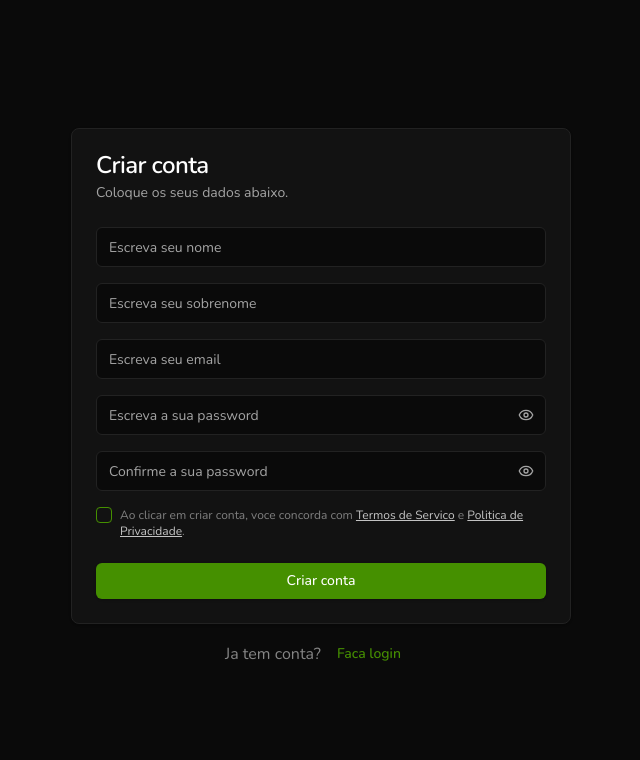
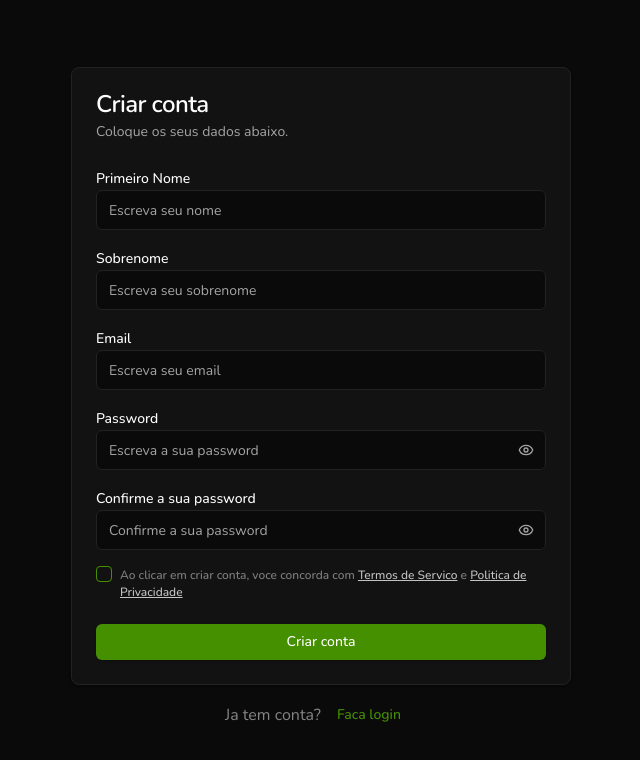
Before and after one commit to Maiiaa30/FinanceTracker, a React (Vite) app: page /signup in a window 1280 px wide. Shown: the top 760 px of the page, without its empty margins (319-959 px from the left). Built offline with nearby package versions, Linux system fonts and the light colour scheme.

Commit message:
add validation to sign up form

```diff
--- a/package.json
+++ b/package.json
@@ -10,7 +10,9 @@
     "preview": "vite preview"
   },
   "dependencies": {
+    "@hookform/resolvers": "^5.2.2",
     "@radix-ui/react-checkbox": "^1.3.3",
+    "@radix-ui/react-label": "^2.1.8",
     "@radix-ui/react-slot": "^1.2.4",
     "@tailwindcss/vite": "^4.1.18",
     "class-variance-authority": "^0.7.1",
@@ -18,10 +20,12 @@
     "lucide-react": "^0.562.0",
     "react": "^19.2.0",
     "react-dom": "^19.2.0",
+    "react-hook-form": "^7.69.0",
     "react-router": "^7.11.0",
     "tailwind-merge": "^3.4.0",
     "tailwindcss": "^4.1.18",
-    "tailwindcss-animate": "^1.0.7"
+    "tailwindcss-animate": "^1.0.7",
+    "zod": "^4.3.4"
   },
   "devDependencies": {
     "@eslint/js": "^9.39.1",
--- a/src/components/passwordsInputs.jsx
+++ b/src/components/passwordsInputs.jsx
@@ -1,10 +1,10 @@
 import { EyeIcon, EyeOffIcon } from "lucide-react";
-import { useState } from "react";
+import { forwardRef, useState } from "react";
 
 import { Button } from "./ui/button";
 import { Input } from "./ui/input";
 
-const PasswordInput = ({ placeholder }) => {
+const PasswordInput = forwardRef(({ placeholder, ...props }, ref) => {
   const [passwordIsVisible, setPasswordIsVisible] = useState(false);
 
   return (
@@ -12,6 +12,8 @@
       <Input
         type={passwordIsVisible ? "text" : "password"}
         placeholder={placeholder}
+        ref={ref}
+        {...props}
       />
       <Button
         className="text-muted-foreground absolute top-0 right-0 bottom-0 my-auto mr-1 h-8 w-8"
@@ -22,6 +24,6 @@
       </Button>
     </div>
   );
-};
+});
 
 export default PasswordInput;
--- /dev/null
+++ b/src/components/ui/form.jsx
@@ -0,0 +1,138 @@
+"use client";
+import * as React from "react"
+import { Slot } from "@radix-ui/react-slot"
+import { Controller, FormProvider, useFormContext } from "react-hook-form";
+
+import { cn } from "@/lib/utils"
+import { Label } from "@/components/ui/label"
+
+const Form = FormProvider
+
+const FormFieldContext = React.createContext(null)
+
+const FormField = (
+  {
+    ...props
+  }
+) => {
+  return (
+    <FormFieldContext.Provider value={{ name: props.name }}>
+      <Controller {...props} />
+    </FormFieldContext.Provider>
+  );
+}
+
+const useFormField = () => {
+  const fieldContext = React.useContext(FormFieldContext)
+  const itemContext = React.useContext(FormItemContext)
+  const { getFieldState, formState } = useFormContext()
+
+  if (!fieldContext) {
+    throw new Error("useFormField should be used within <FormField>")
+  }
+
+  if (!itemContext) {
+    throw new Error("useFormField should be used within <FormItem>")
+  }
+
+  const fieldState = getFieldState(fieldContext.name, formState)
+
+  const { id } = itemContext
+
+  return {
+    id,
+    name: fieldContext.name,
+    formItemId: `${id}-form-item`,
+    formDescriptionId: `${id}-form-item-description`,
+    formMessageId: `${id}-form-item-message`,
+    ...fieldState,
+  }
+}
+
+const FormItemContext = React.createContext(null)
+
+const FormItem = React.forwardRef(({ className, ...props }, ref) => {
+  const id = React.useId()
+
+  return (
+    <FormItemContext.Provider value={{ id }}>
+      <div ref={ref} className={cn("space-y-2", className)} {...props} />
+    </FormItemContext.Provider>
+  );
+})
+FormItem.displayName = "FormItem"
+
+const FormLabel = React.forwardRef(({ className, ...props }, ref) => {
+  const { error, formItemId } = useFormField()
+
+  return (
+    <Label
+      ref={ref}
+      className={cn(error && "text-destructive", className)}
+      htmlFor={formItemId}
+      {...props} />
+  );
+})
+FormLabel.displayName = "FormLabel"
+
+const FormControl = React.forwardRef(({ ...props }, ref) => {
+  const { error, formItemId, formDescriptionId, formMessageId } = useFormField()
+
+  return (
+    <Slot
+      ref={ref}
+      id={formItemId}
+      aria-describedby={
+        !error
+          ? `${formDescriptionId}`
+          : `${formDescriptionId} ${formMessageId}`
+      }
+      aria-invalid={!!error}
+      {...props} />
+  );
+})
+FormControl.displayName = "FormControl"
+
+const FormDescription = React.forwardRef(({ className, ...props }, ref) => {
+  const { formDescriptionId } = useFormField()
+
+  return (
+    <p
+      ref={ref}
+      id={formDescriptionId}
+      className={cn("text-sm text-muted-foreground", className)}
+      {...props} />
+  );
+})
+FormDescription.displayName = "FormDescription"
+
+const FormMessage = React.forwardRef(({ className, children, ...props }, ref) => {
+  const { error, formMessageId } = useFormField()
+  const body = error ? String(error?.message ?? "") : children
+
+  if (!body) {
+    return null
+  }
+
+  return (
+    <p
+      ref={ref}
+      id={formMessageId}
+      className={cn("text-sm font-medium text-destructive", className)}
+      {...props}>
+      {body}
+    </p>
+  );
+})
+FormMessage.displayName = "FormMessage"
+
+export {
+  useFormField,
+  Form,
+  FormItem,
+  FormLabel,
+  FormControl,
+  FormDescription,
+  FormMessage,
+  FormField,
+}
--- /dev/null
+++ b/src/components/ui/label.jsx
@@ -0,0 +1,16 @@
+import * as React from "react"
+import * as LabelPrimitive from "@radix-ui/react-label"
+import { cva } from "class-variance-authority";
+
+import { cn } from "@/lib/utils"
+
+const labelVariants = cva(
+  "text-sm font-medium leading-none peer-disabled:cursor-not-allowed peer-disabled:opacity-70"
+)
+
+const Label = React.forwardRef(({ className, ...props }, ref) => (
+  <LabelPrimitive.Root ref={ref} className={cn(labelVariants(), className)} {...props} />
+))
+Label.displayName = LabelPrimitive.Root.displayName
+
+export { Label }
--- a/src/pages/Signup.jsx
+++ b/src/pages/Signup.jsx
@@ -1,4 +1,7 @@
+import { zodResolver } from "@hookform/resolvers/zod";
+import { useForm } from "react-hook-form";
 import { Link } from "react-router";
+import { z } from "zod";
 
 import PasswordInput from "@/components/passwordsInputs";
 import { Button } from "@/components/ui/button";
@@ -11,26 +14,148 @@
   CardTitle,
 } from "@/components/ui/card";
 import { Checkbox } from "@/components/ui/checkbox";
+import {
+  Form,
+  FormControl,
+  FormField,
+  FormItem,
+  FormLabel,
+  FormMessage,
+} from "@/components/ui/form";
 import { Input } from "@/components/ui/input";
 
+const signupSchema = z.object({
+  firstName: z.string().trim().min(1, {
+    message: "O nome e obrigatorio",
+  }),
+  lastName: z.string().trim().min(1, {
+    message: "O sobrenome e obrigatorio",
+  }),
+  email: z.email({ message: "Email invalido" }),
+  password: z.string().trim().min(6, {
+    message: "A password deve ter pelo menos 6 caracteres",
+  }),
+  passwordConfirmation: z.string().trim().min(6, {
+    message: "A confirmacao de password deve ter pelo menos 6 caracteres",
+  }),
+  terms: z.boolean().refine((val) => val === true, {
+    message: "Voce deve concordar com os termos de servico",
+  }),
+});
+
 const SignupPage = () => {
+  const methods = useForm({
+    resolver: zodResolver(signupSchema),
+    defaultValues: {
+      firstName: "",
+      lastName: "",
+      email: "",
+      password: "",
+      passwordConfirmation: "",
+      terms: false,
+    },
+  });
+
+  const handleSubmit = (data) => {
+    console.log(data);
+  };
+
   return (
     <div className="flex h-screen w-screen flex-col items-center justify-center gap-3">
+      <Form {...methods}>
+        <form onSubmit={methods.handleSubmit(handleSubmit)}>
           <Card className="w-125">
             <CardHeader>
               <CardTitle>Criar conta</CardTitle>
               <CardDescription>Coloque os seus dados abaixo.</CardDescription>
             </CardHeader>
             <CardContent className="space-y-4">
-          <Input placeholder="Escreva seu nome" />
-          <Input placeholder="Escreva seu sobrenome" />
-          <Input type="email" placeholder="Escreva seu email" />
-          <PasswordInput placeholder={"Escreva a sua password"} />
-          <PasswordInput placeholder={"Confirme a sua password"} />
-          <div className="items-top flex space-x-2">
-            <Checkbox id="terms" />
-            <div className="grid gap-1.5 leading-none">
-              <label
+              <FormField
+                control={methods.control}
+                name="firstName"
+                render={({ field }) => (
+                  <FormItem>
+                    <FormLabel>Primeiro Nome</FormLabel>
+                    <FormControl>
+                      <Input placeholder="Escreva seu nome" {...field} />
+                    </FormControl>
+                    <FormMessage />
+                  </FormItem>
+                )}
+              />
+              <FormField
+                control={methods.control}
+                name="lastName"
+                render={({ field }) => (
+                  <FormItem>
+                    <FormLabel>Sobrenome</FormLabel>
+                    <FormControl>
+                      <Input placeholder="Escreva seu sobrenome" {...field} />
+                    </FormControl>
+                    <FormMessage />
+                  </FormItem>
+                )}
+              />
+              <FormField
+                control={methods.control}
+                name="email"
+                render={({ field }) => (
+                  <FormItem>
+                    <FormLabel>Email</FormLabel>
+                    <FormControl>
+                      <Input placeholder="Escreva seu email" {...field} />
+                    </FormControl>
+                    <FormMessage />
+                  </FormItem>
+                )}
+              />
+              <FormField
+                control={methods.control}
+                name="password"
+                render={({ field }) => (
+                  <FormItem>
+                    <FormLabel>Password</FormLabel>
+                    <FormControl>
+                      <PasswordInput
+                        placeholder={"Escreva a sua password"}
+                        {...field}
+                      />
+                    </FormControl>
+                    <FormMessage />
+                  </FormItem>
+                )}
+              />
+              <FormField
+                control={methods.control}
+                name="passwordConfirmation"
+                render={({ field }) => (
+                  <FormItem>
+                    <FormLabel>Confirme a sua password</FormLabel>
+                    <FormControl>
+                      <PasswordInput
+                        placeholder={"Confirme a sua password"}
+                        {...field}
+                      />
+                    </FormControl>
+                    <FormMessage />
+                  </FormItem>
+                )}
+              />
+
+              <FormField
+                control={methods.control}
+                name="terms"
+                render={({ field }) => (
+                  <FormItem className="items-top flex space-x-2">
+                    <FormControl>
+                      <Checkbox
+                        checked={field.value}
+                        onCheckedChange={field.onChange}
+                        id="terms"
+                      />
+                    </FormControl>
+                    <div className="space-y-1 leading-none">
+                      <FormLabel
                         htmlFor="terms"
                         className="text-muted-foreground text-xs opacity-75"
                       >
@@ -42,15 +167,19 @@
                         <a href="#" className="text-white underline">
                           Politica de Privacidade
                         </a>
-                .
-              </label>
+                      </FormLabel>
+                      <FormMessage />
                     </div>
-          </div>
+                  </FormItem>
+                )}
+              />
             </CardContent>
             <CardFooter>
               <Button className="w-full">Criar conta</Button>
             </CardFooter>
           </Card>
+        </form>
+      </Form>
       <div className="flex items-center justify-center">
         <p className="text-center opacity-50">Ja tem conta?</p>
         <Button variant="link" asChild>
```
Also changed, not shown: 1 other file (tests, documents, lock files or other folders). Lines whose indentation alone changed are shown as unchanged.
